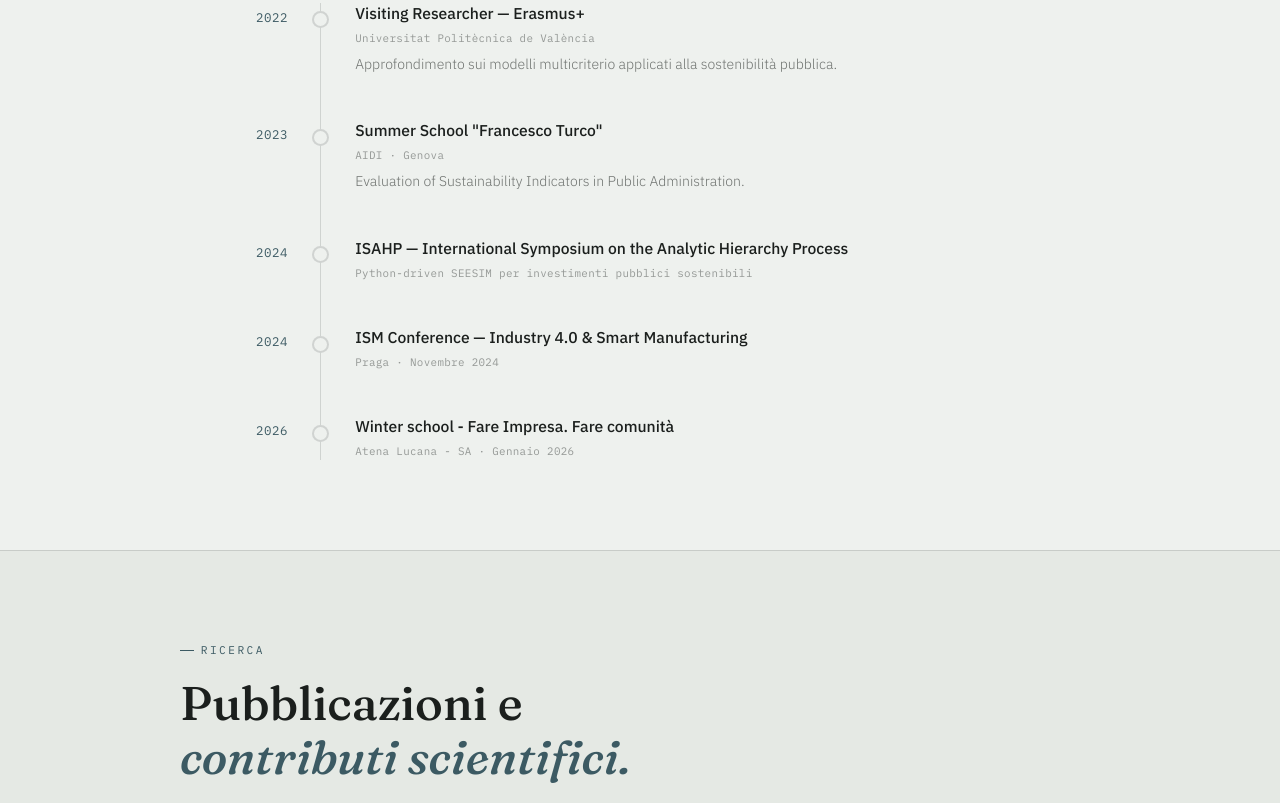
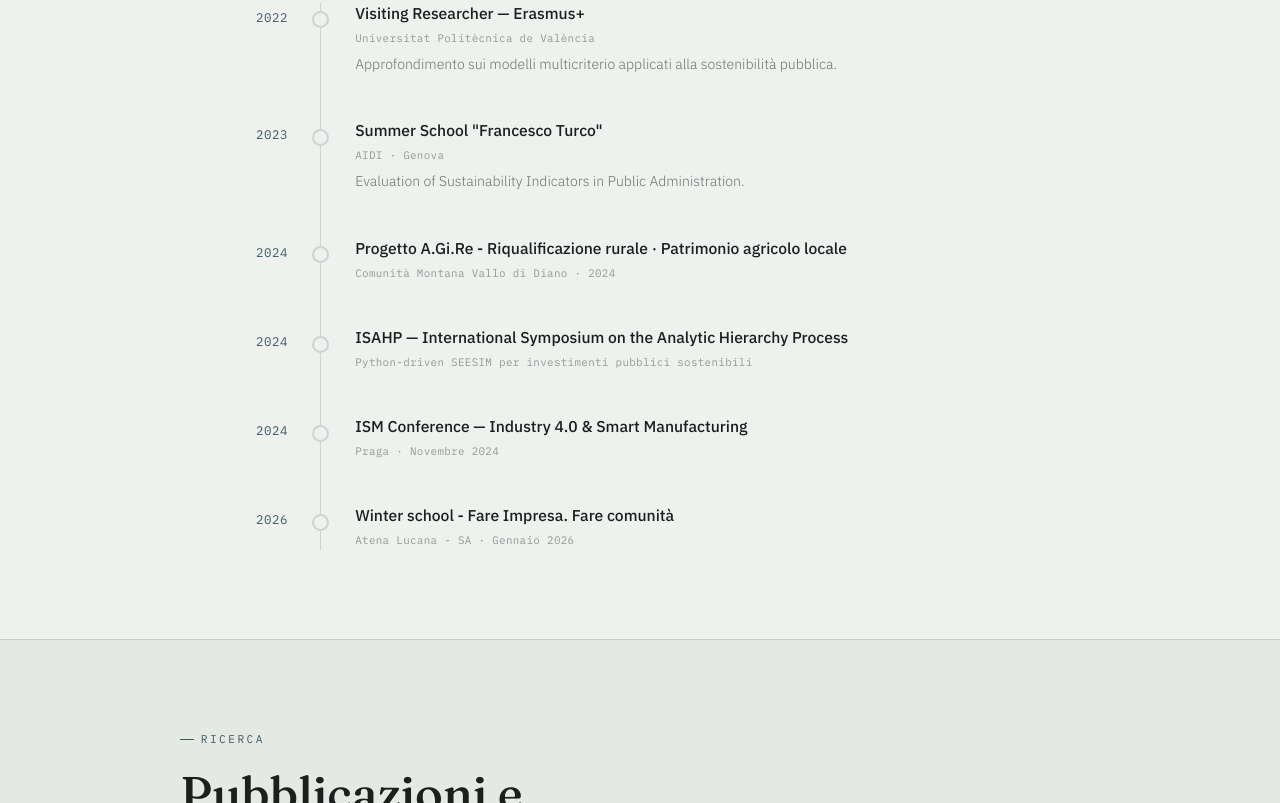
Before and after one commit to gianfrancoiovine-design/Iovine, a plain HTML site: page index.html in a window 1280 px wide. Shown: the part 6643-7446 px from the top of the page. Drawn offline with Linux system fonts and the light colour scheme.

Commit message:
Update index.html

```diff
--- a/index.html
+++ b/index.html
@@ -915,6 +915,26 @@ footer h2{color:var(--paper);}
 
 
 
+    <div class="tl-item reveal">
+
+      <div class="tl-year">2024</div>
+      <div class="tl-dot"></div>
+
+      <div class="tl-body">
+
+        <div class="tl-title">
+          Progetto A.Gi.Re - Riqualificazione rurale · Patrimonio agricolo locale
+        </div>
+
+        <div class="tl-sub">
+          Comunità Montana Vallo di Diano · 2024
+        </div>
+
+      </div>
+
+    </div>
+
+
 
     <div class="tl-item reveal">
 
```
